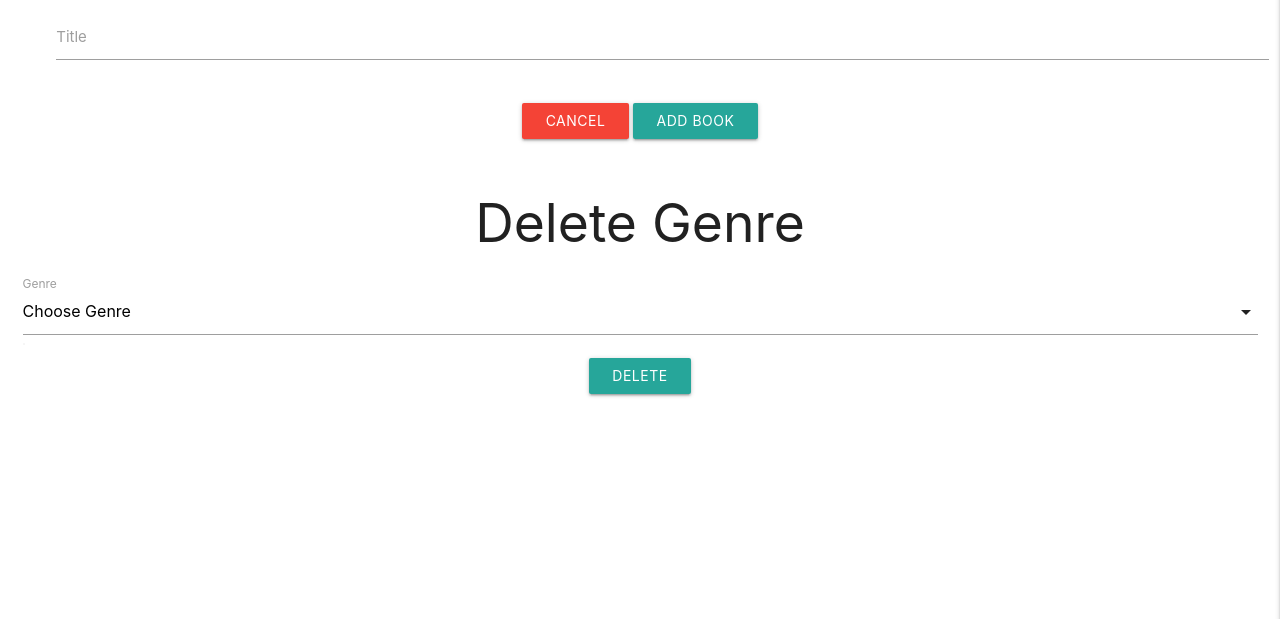
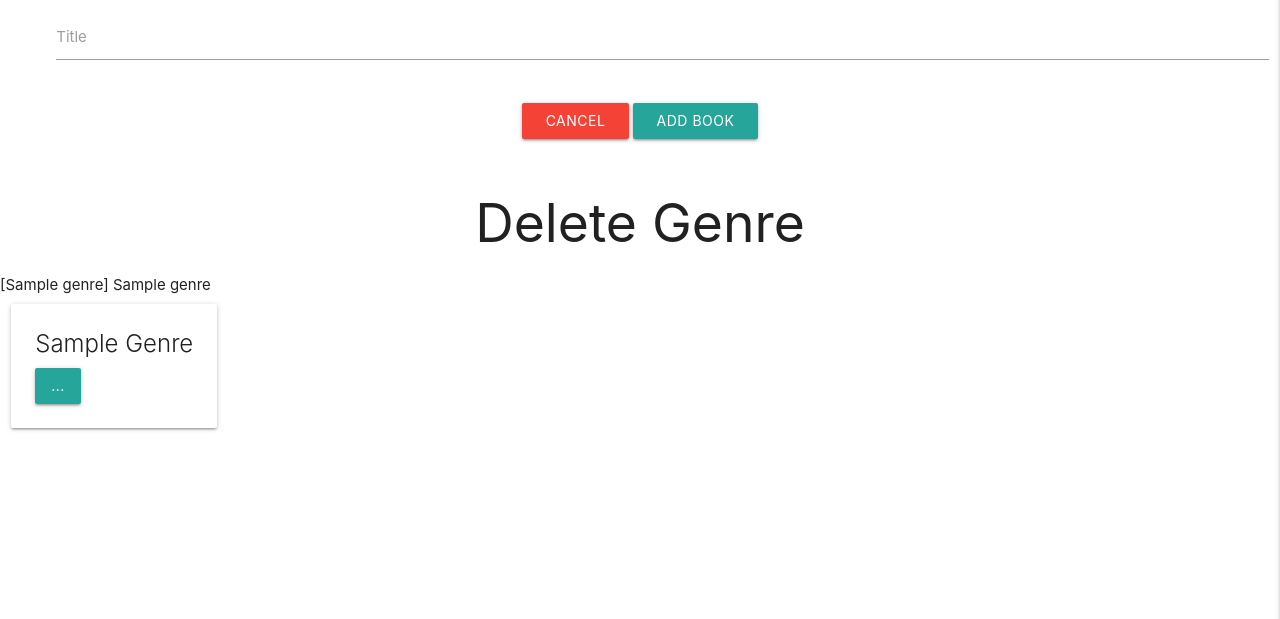
Before and after one commit to stefbez/the-book-club, a Flask app: page /edit_genre in a window 1280 px wide. Shown: the part 181-800 px from the top of the page. Run offline with Flask 2, Linux system fonts and the light colour scheme; a database or web service that is not in the repository returns one stand-in record (values such as "Sample title"); some libraries are stand-ins or nearby versions.

Commit message:
Add genre delete functionality

```diff
--- a/app.py
+++ b/app.py
@@ -347,8 +347,7 @@ def edit_genre():
 
 @app.route("/delete_genre/<genre_id>")
 def delete_genre(genre_id):
-    genreid = request.form.get("genre_name")
-    mongo.db.genre.remove(genreid)
+    mongo.db.genre.remove({"_id": ObjectId(genre_id)})
     flash("Genre Successfully Deleted")
     username = mongo.db.users.find_one(
         {"username": session["user"]})["username"]
@@ -356,7 +355,7 @@ def delete_genre(genre_id):
     books = list(mongo.db.books.find({"review_by": session["user"]}))
     return render_template(
         "admin.html", username=username,
-        users=users, books=books, genreid=genreid)
+        users=users, books=books)
 
 
 if __name__ == "__main__":
--- a/templates/edit_genre.html
+++ b/templates/edit_genre.html
@@ -30,46 +30,36 @@
 </div>
 
 <h2 class="center-align">Delete Genre</h2>
-
-
+{{ genre }}
+{% for genres in genre %}
+{{ genres.genre_name }}
     <div class="row">
-    <form class="col s12" method="POST" action="{{ url_for('add_book') }}">
-        <!-- Genre dropdown -->
-        <div class="input-field col s12">
-            <select id="genre_name" name="genre_name" class="validate" required>
-                <option value="" disabled selected>Choose Genre</option>
-                {% for genres in genre %}
-                <option value="{{ genres.genre_name }}">{{ genres.genre_name|title() }}</option>
-                {% endfor %}
-            </select>
-            <label for="genre_name">Genre</label>
-        </div>
-
-        <h1>{{ genre._id }}</h1>
-        <!-- delete button -->
-        <div class="row">
-            <div class="col s12 center-align">
-                <a class="waves-effect waves-light btn modal-trigger" href="#{{ genre._id }}">Delete
-                <i class="right"></i>
-                </a>
+    <div class="col s12 m7">
+      <div class="card card-style">
+        <div class="card-content">
+        <span class="card-title">{{ genres.genre_name|title() }}</span>
+        <a class="waves-effect waves-light btn modal-trigger" href="#{{ genres._id }}">...</a>
         </div>
       </div>
-    </form>
+    </div>
   </div>
 
 
 
 
-  <div id="{{ genre._id }}" class="modal delete-modal">
+
+
+
+  <div id="{{ genres._id }}" class="modal delete-modal">
     <div class="modal-content">
-      <h4>Are you sure you want to permanently delete '{{ genre.genre_name|title() }}'?</h4>
+      <h4>Are you sure you want to permanently delete '{{ genres.genre_name|title() }}'?</h4>
     </div>
     <div class="modal-footer delete-btn">
         <a class="btn waves-effect waves-light" href="{{ url_for('edit_genre') }}">Cancel</a>
-        <a class="waves-effect waves-light btn red" href="#">Delete</a>
+        <a class="waves-effect waves-light btn red" href="{{ url_for('delete_genre', genre_id=genres._id) }}">Delete</a>
     </div>
   </div>
 
-
+{% endfor %}
 
 {% endblock %}
```
Lines whose indentation alone changed are shown as unchanged.
